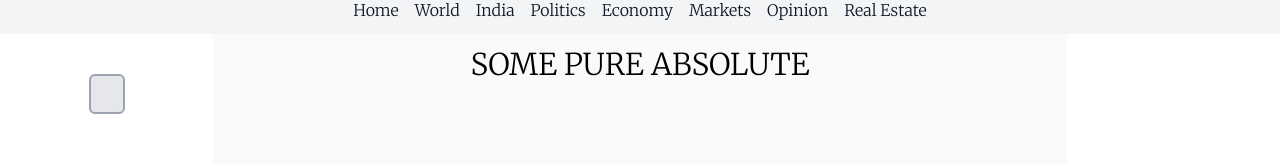
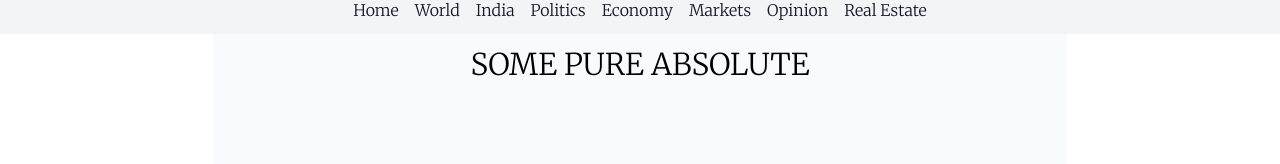
Before and after one commit to hemantsharma1498/comparator, a React (Create React App) app in the folder client/: page / in a window 1280 px wide. Shown: the part 118-282 px from the top of the page. Built offline with nearby package versions, Linux system fonts and the light colour scheme.

Commit message:
minor changes

```diff
--- a/client/src/components/Feed/Feed.js
+++ b/client/src/components/Feed/Feed.js
@@ -1,17 +1,15 @@
 import React from 'react'
-import sidebar from '../secondaryComponents/sidebar'
 
 function Feed(props) {
   return (
     <section className="flex justify-center h-[788px] w-full">
       {/* FAVOURITE TOPICS */}
       <div className="flex justify-center w-1/6 pt-10">
-
-        <sidebar className="text-black h-10 bg-lmgray px-4 pt-1 border-2 border-gray rounded-md"/>
       </div>
 
       {/* MAIN NEWS GRID */}
       <div className="bg-white flex justify-center w-4/6  grid-cols-3">
+        {/*TODO: DYNAMIC FEED FUNCTONALITY*/}
         <p className="text-3xl pt-3">
           SOME PURE ABSOLUTE
         </p>
```
